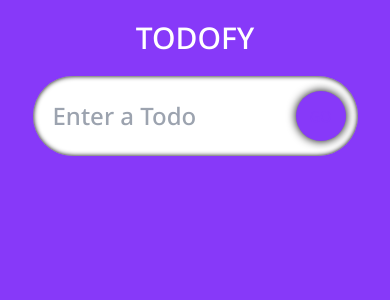
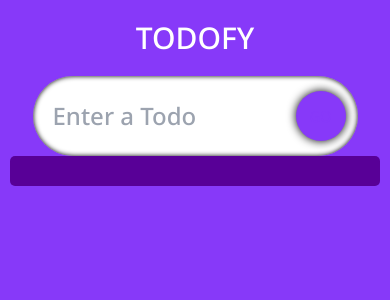
Before and after one commit to bharathkalyans/todofy, a React (Vite) app: page / in a window 390 px wide. Shown: the top 300 px of the page. Built offline with nearby package versions, Linux system fonts and the light colour scheme.

Commit message:
Delete and Done functionality implemenented

```diff
--- a/package.json
+++ b/package.json
@@ -11,7 +11,8 @@
   },
   "dependencies": {
     "react": "^18.2.0",
-    "react-dom": "^18.2.0"
+    "react-dom": "^18.2.0",
+    "react-icons": "^4.8.0"
   },
   "devDependencies": {
     "@types/react": "^18.0.28",
--- a/src/App.tsx
+++ b/src/App.tsx
@@ -29,7 +29,7 @@ const App: React.FC = () => {
     <div className="App container flex flex-col items-center mx-auto min-h-screen w-screen">
       <span className="heading text-3xl my-5 md:text-5xl md:my-8 text-white uppercase  text-center">Todofy</span>
       <InputField todo={todo} setTodo={setTodo} handleAdd={handleAdd} />
-      <TodoList todos={todos} />
+      <TodoList todos={todos} setTodos={setTodos} />
     </div>
   );
 }
--- /dev/null
+++ b/src/components/SingleTodo.tsx
@@ -0,0 +1,40 @@
+import { Todo } from "../model/Todo"
+import { AiFillEdit, AiFillDelete } from "react-icons/ai"
+import { MdDone } from "react-icons/md"
+
+interface Props {
+    todo: Todo,
+    todos: Todo[],
+    setTodos: React.Dispatch<React.SetStateAction<Todo[]>>
+}
+
+const SingleTodo: React.FC<Props> = ({ todo, todos, setTodos }: Props) => {
+
+    const handleDone = (id: number) => {
+        console.log(id);
+        const changedTodos: Todo[] = todos.map((todo) => todo.id === id ? { ...todo, isDone: !todo.isDone } : todo);
+        setTodos(changedTodos);
+    }
+
+    const handleDelete = (id: number) => {
+        const newTodos: Todo[] = todos.filter(todo => todo.id !== id);
+        setTodos(newTodos);
+    }
+
+    return (
+        <form className="todos__single">
+            {todo.isDone
+                ? (<s className="todos__single--text">{todo.todo}</s>)
+                : (<span className="todos__single--text">{todo.todo}</span>)
+            }
+
+            <div className="flex">
+                <span className="icon"><AiFillEdit /></span>
+                <span className="icon" onClick={() => handleDelete(todo.id)}><AiFillDelete /></span>
+                <span className="icon" onClick={() => handleDone(todo.id)}> <MdDone /> </span>
+            </div>
+        </form>
+    )
+}
+
+export default SingleTodo
--- a/src/components/TodoList.tsx
+++ b/src/components/TodoList.tsx
@@ -1,16 +1,20 @@
 import { Todo } from "../model/Todo"
+import SingleTodo from "./SingleTodo"
+import "./styles.css"
 
 interface Props {
-    todos: Todo[]
+    todos: Todo[],
+    setTodos: React.Dispatch<React.SetStateAction<Todo[]>>
 }
 
-const TodoList = ({ todos }: Props) => {
+const TodoList: React.FC<Props> = ({ todos, setTodos }: Props) => {
     return (
-        <>
-            {todos.map((todo, idx) => (
-                <li key={idx}>{todo.todo}</li>
+        <div className="todos">
+            {todos.map((todo) => (
+                <SingleTodo todo={todo} key={todo.id} todos={todos} setTodos={setTodos} />
             ))}
-        </>
+        </div>
+
     )
 }
 
--- a/src/components/styles.css
+++ b/src/components/styles.css
@@ -34,6 +34,88 @@
 }
 
 .input_submit:active {
-    transform: scale(0.8);
-    box-shadow: 0 0 5px black;
+  transform: scale(0.8);
+  box-shadow: 0 0 5px black;
+}
+
+.todos {
+  border-radius: 5px;
+  display: flex;
+  flex-direction: column;
+  width: 47.5%;
+  padding: 15px;
+  background-color: rgb(88, 0, 151);
+}
+
+.dragactive {
+  background-color: rgb(0, 221, 236);
+}
+
+.dragcomplete {
+  background-color: rgb(255, 38, 0);
+}
+
+.remove {
+  background-color: rgb(235, 103, 80);
+}
+
+.todos__heading {
+  font-size: 30px;
+  /* text-align: center; */
+  color: white;
+}
+
+.todos__single {
+  display: flex;
+  border-radius: 5px;
+  padding: 20px;
+  margin-top: 15px;
+  background-image: url("https://img.freepik.com/free-photo/crumpled-yellow-paper-background-close-up_60487-2390.jpg?size=626&ext=jpg");
+  transition: 0.2s;
+}
+
+.drag {
+  box-shadow: 0 0 20px black;
+}
+
+.todos__single:hover {
+  box-shadow: 0 0 5px black;
+  transform: scale(1.03);
+}
+
+.todos__single--text {
+  flex: 1;
+  padding: 5px;
+  border: none;
+  font-size: 20px;
+}
+
+.todos__single--text:focus {
+  outline: none;
+}
+
+.icon {
+  margin-left: 10px;
+  font-size: 25px;
+  cursor: pointer;
+}
+
+@media (max-width: 1100px) {
+  .todos {
+    width: 45%;
   }
+}
+
+@media (max-width: 700px) {
+  .input {
+    width: 95%;
+  }
+  .container {
+    width: 95%;
+    flex-direction: column;
+  }
+  .todos {
+    width: 95%;
+    margin-bottom: 10px;
+  }
+}
```
Also changed, not shown: 1 other file (tests, documents, lock files or other folders).
